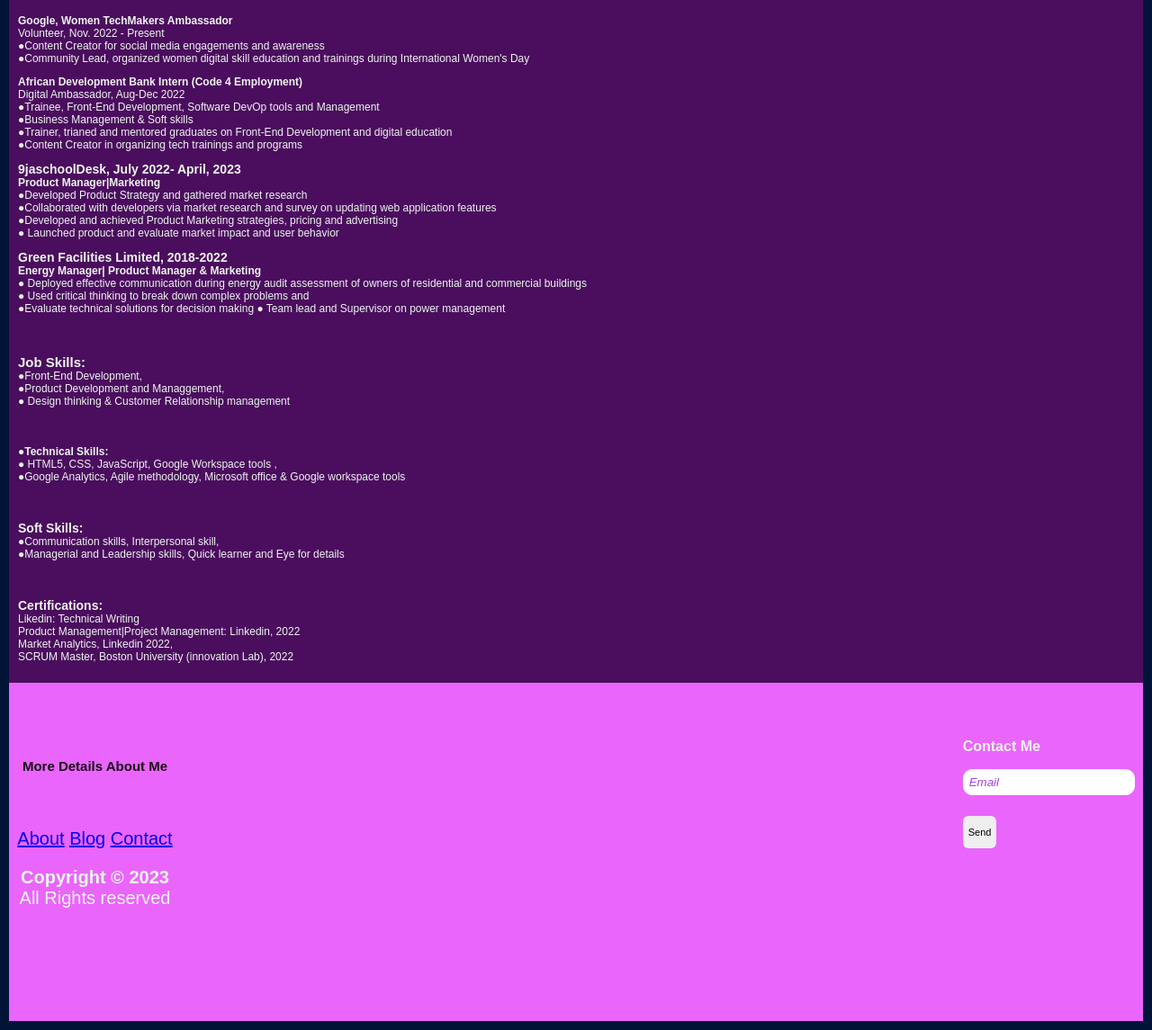
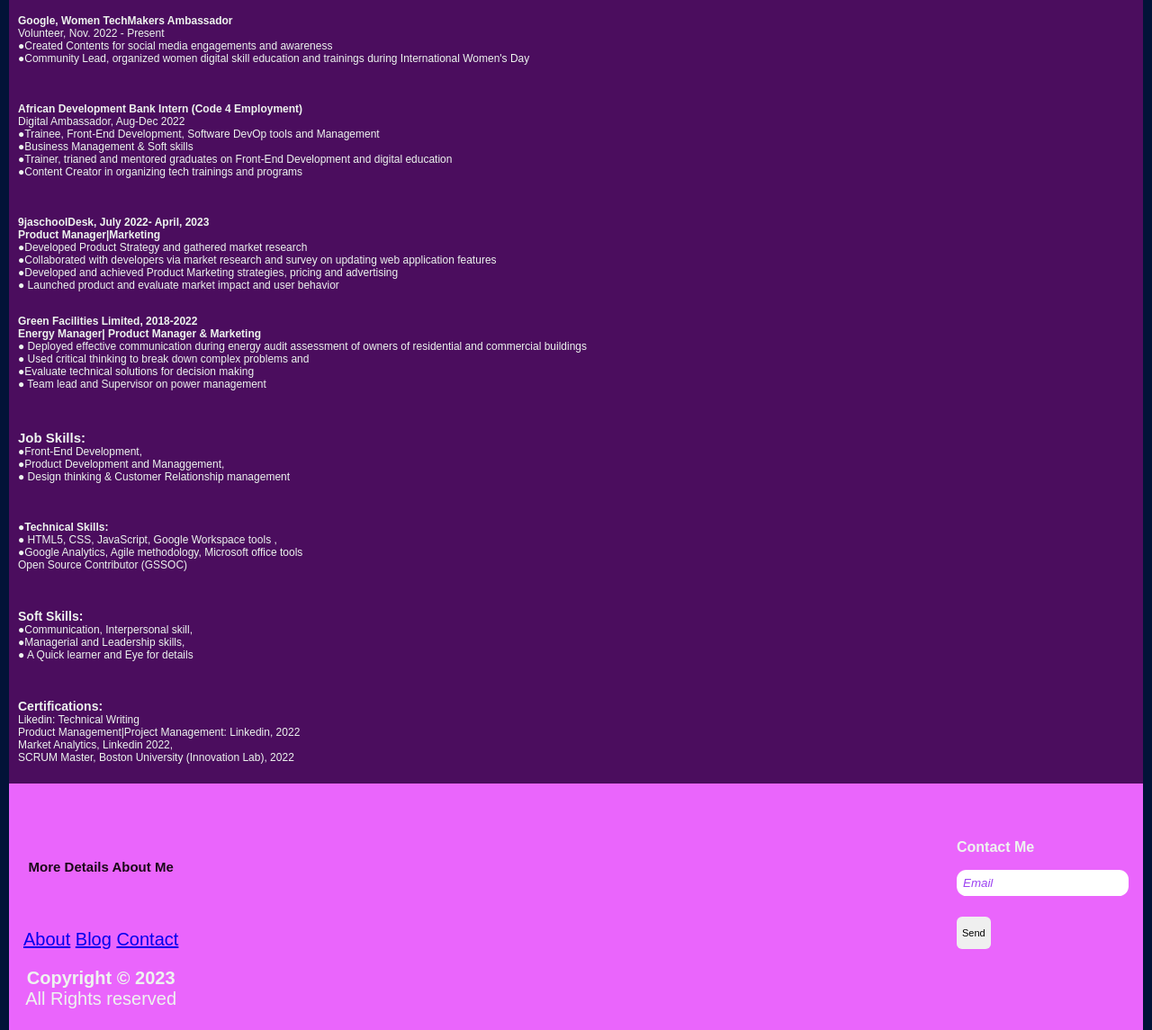
Before and after one commit to ogeitunu/ShOge, a plain HTML site: page index.html in a window 1280 px wide. Shown: the part 728-1873 px from the top of the page at 90% size. Drawn offline with Linux system fonts and the light colour scheme.

Commit message:
More Changes
Updates on Skills

```diff
--- a/index.html
+++ b/index.html
@@ -31,19 +31,19 @@
     <h4 style="font-size: 14px;"> <b>EDUCATION</b></h4>
     <p style="font-size: 11px;" ><b style="font-size: 13px;"> ●Lagos State University, 2020-2023 </b> <br> M.Sc Environmental Science & Resource Management <br> <b style="font-size: 13px;">●National Open University, 2013-2016 </b> <br>MBA| Masters in Business Administration <br> <b style="font-size: 13px;">●University Of Ibadan, 2003-2008</b> <br> B.Sc Botany</p>
     <h4 style="font-size: 14px;"> <b>WORK EXPERIENCE</b></h4>
-    <p style="font-size: 12px;"><b>Google, Women TechMakers Ambassador</b><br>Volunteer, Nov. 2022 - Present <br> ●Content Creator for social media engagements and awareness<br>●Community Lead, organized women digital skill education and trainings during International Women's Day</p>
-    <p style="font-size: 12px;"><b>African Development Bank Intern (Code 4 Employment)</b><br>Digital Ambassador, Aug-Dec 2022<br>●Trainee, Front-End Development, Software DevOp tools and Management<br> ●Business Management & Soft skills<br> ●Trainer, trianed and mentored graduates on Front-End Development  and digital education<br>●Content Creator in organizing tech trainings and programs  </p>
-    <p style="font-size: 12px;"><b style="font-size: 14px;"> 9jaschoolDesk, July 2022- April, 2023</b> <br><b>Product Manager|Marketing</b> <br>●Developed Product Strategy and gathered market research<br>●Collaborated with developers via market research and survey on updating web application features <br> ●Developed and achieved Product Marketing strategies, pricing and advertising <br> ● Launched product and evaluate market impact and user behavior<br>
-    <p style="font-size: 12px;"><b style="font-size: 14px;"> Green Facilities Limited, 2018-2022</b> <br><b>Energy Manager| Product Manager & Marketing</b> <br>● Deployed effective communication during energy audit assessment of owners of residential and commercial buildings <br>● Used critical thinking to break down complex problems and <br> ●Evaluate technical solutions for decision making ● Team lead and Supervisor on power management</p>
+    <p style="font-size: 12px;"><b>Google, Women TechMakers Ambassador</b><br>Volunteer, Nov. 2022 - Present <br> ●Created Contents for social media engagements and awareness<br>●Community Lead, organized women digital skill education and trainings during International Women's Day</p> <br>
+    <p style="font-size: 12px;"><b>African Development Bank Intern (Code 4 Employment)</b><br>Digital Ambassador, Aug-Dec 2022<br>●Trainee, Front-End Development, Software DevOp tools and Management<br> ●Business Management & Soft skills<br> ●Trainer, trianed and mentored graduates on Front-End Development  and digital education<br>●Content Creator in organizing tech trainings and programs  </p> <br>
+    <p style="font-size: 12px;"><b style="font-size: 12px;"> 9jaschoolDesk, July 2022- April, 2023</b> <br><b>Product Manager|Marketing</b> <br>●Developed Product Strategy and gathered market research<br>●Collaborated with developers via market research and survey on updating web application features <br> ●Developed and achieved Product Marketing strategies, pricing and advertising <br> ● Launched product and evaluate market impact and user behavior<br> <br>
+    <p style="font-size: 12px;"><b style="font-size: 12px;"> Green Facilities Limited, 2018-2022</b> <br><b>Energy Manager| Product Manager & Marketing</b> <br>● Deployed effective communication during energy audit assessment of owners of residential and commercial buildings <br>● Used critical thinking to break down complex problems and <br> ●Evaluate technical solutions for decision making <br>● Team lead and Supervisor on power management</p>
 </div>
 </div>
 <!--Skills-->
 <div class="skills">
     <div class="flex-container">
         <p style="font-size: 12px;"><b style="font-size: 15px;">Job Skills: <br> </b> ●Front-End Development,<br> ●Product Development and Managgement,<br>● Design thinking & Customer Relationship management  </p> <br>
-        <p style="font-size: 12px;"><b>●Technical Skills: <br> </b>● HTML5, CSS, JavaScript, Google Workspace tools ,<br> ●Google Analytics, Agile methodology, Microsoft office & Google workspace tools</p> <br>
-        <p style="font-size: 12px;"><b style="font-size: 14px;">Soft Skills: <br> </b> ●Communication skills, Interpersonal skill, <br>●Managerial and Leadership skills, Quick learner and Eye for details </p> <br>
-        <p style="font-size: 12px;"><b style="font-size: 14px;">Certifications:</b> <br> Likedin: Technical Writing <br> Product Management|Project Management: Linkedin, 2022 <br> Market Analytics, Linkedin 2022, <br>SCRUM Master, Boston University (innovation Lab), 2022 </p>
+        <p style="font-size: 12px;"><b>●Technical Skills: <br> </b>● HTML5, CSS, JavaScript, Google Workspace tools ,<br> ●Google Analytics, Agile methodology, Microsoft office tools <br> Open Source Contributor (GSSOC)</p> <br>
+        <p style="font-size: 12px;"><b style="font-size: 14px;">Soft Skills: <br> </b> ●Communication, Interpersonal skill, <br>●Managerial and Leadership skills, <br> ● A Quick learner and Eye for details </p> <br>
+        <p style="font-size: 12px;"><b style="font-size: 14px;">Certifications:</b> <br> Likedin: Technical Writing <br> Product Management|Project Management: Linkedin, 2022 <br> Market Analytics, Linkedin 2022, <br>SCRUM Master, Boston University (Innovation Lab), 2022 </p>
     </div>
 </div>
 <!--Footer-->
--- a/style.css
+++ b/style.css
@@ -42,7 +42,7 @@ section{
 
 .footer-left{
 float: left;
-margin-left: 7pt;
+margin-left: 12pt;
 
 }
 .footer h3{
@@ -63,7 +63,7 @@ margin-left: 7pt;
  }
   .footer-right{
     float: right;
-    margin-right: 7pt;
+    margin-right: 12pt;
     text-align: justify;
     }
 
```
